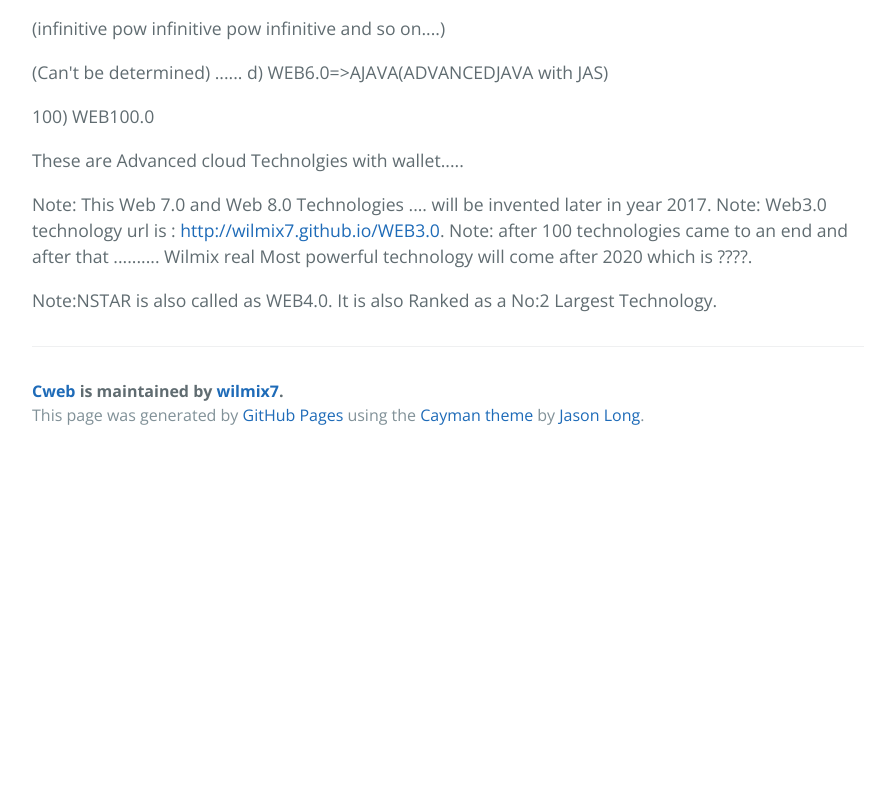
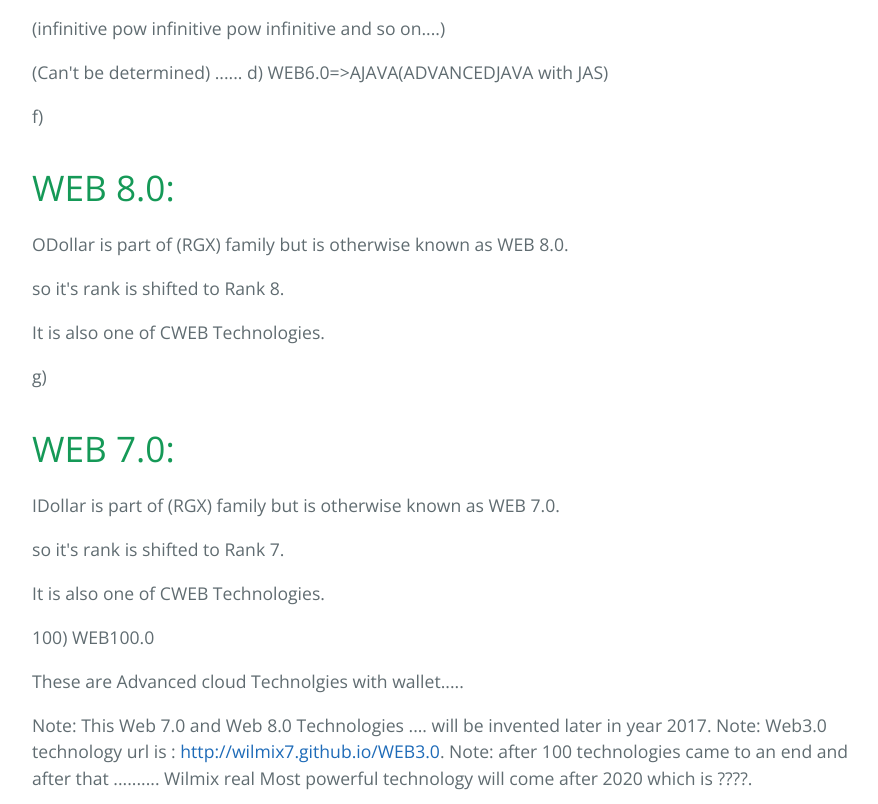
Before and after one commit to wilmixjemin8/CWEB, a plain HTML site: page index.html in a window 1280 px wide. Shown: the part 787-1591 px from the top of the page, without its empty margins (192-1070 px from the left). Before the commit the page ends 1246 px from the top, so only its background shows below. Drawn offline with nearby package versions, Linux system fonts and the light colour scheme.

```diff
--- a/index.html
+++ b/index.html
@@ -41,6 +41,28 @@ it is ranked as Rank Z''''''''''''''''''''''''''''''''''''''''''''''''''''''''''
 ......
 d) WEB6.0=&gt;AJAVA(ADVANCEDJAVA with JAS)</p>
 
+<p>f)</p>
+
+<h1>
+<a id="web-80" class="anchor" href="#web-80" aria-hidden="true"><span aria-hidden="true" class="octicon octicon-link"></span></a>WEB 8.0:</h1>
+
+<p>ODollar is part of (RGX) family but  is  otherwise  known  as  WEB 8.0.</p>
+
+<p>so  it's  rank  is  shifted  to  Rank 8.</p>
+
+<p>It  is   also one of  CWEB  Technologies.</p>
+
+<p>g) </p>
+
+<h1>
+<a id="web-70" class="anchor" href="#web-70" aria-hidden="true"><span aria-hidden="true" class="octicon octicon-link"></span></a>WEB 7.0:</h1>
+
+<p>IDollar is part of (RGX) family but  is  otherwise  known  as  WEB 7.0.</p>
+
+<p>so  it's  rank  is  shifted  to  Rank 7.</p>
+
+<p>It  is   also one of  CWEB  Technologies.</p>
+
 <p>100) WEB100.0</p>
 
 <p>These  are Advanced  cloud  Technolgies with  wallet.....</p>
```
Also changed, not shown: params.json (+1 -1 lines).
